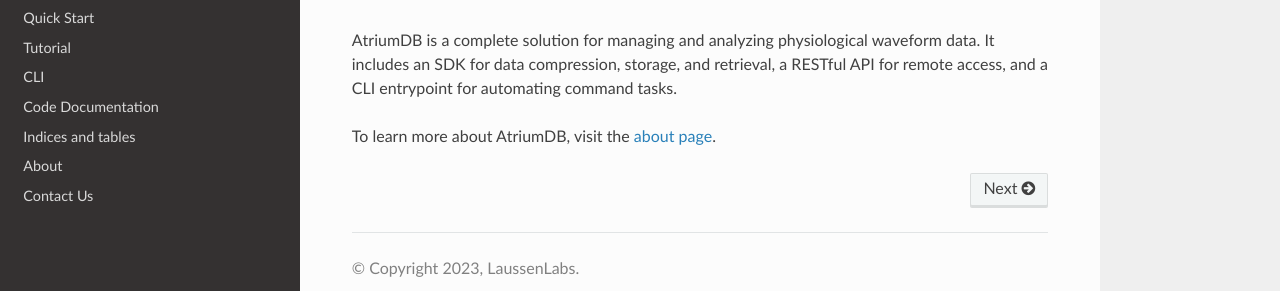
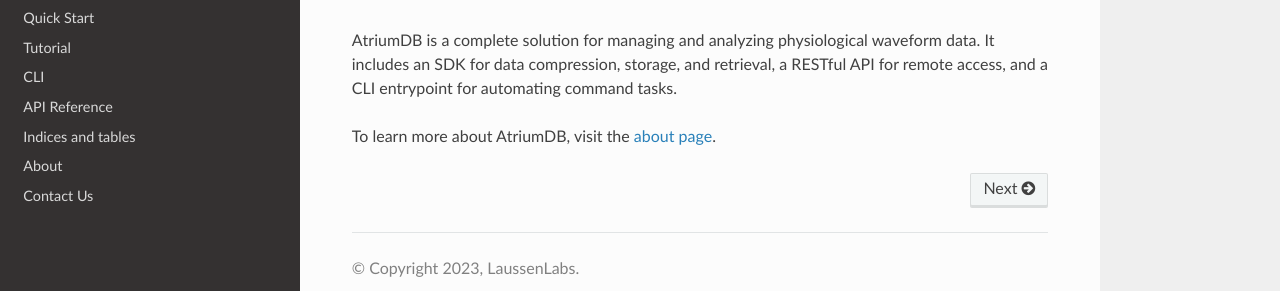
Before and after one commit to LaussenLabs/atriumdb, a Sphinx documentation site: the page built from sdk/docs/source/index.rst, in a window 1280 px wide. Shown: the part 131-422 px from the top of the page. Built offline with Sphinx 7.4.7 and the Read the Docs theme 2.0.0, drawn with Linux system fonts in a browser that asks for light colours.

Commit message:
Change Title For API Ref.

```diff
--- a/sdk/docs/source/contents.rst
+++ b/sdk/docs/source/contents.rst
@@ -3,7 +3,7 @@
    You can adapt this file completely to your liking, but it should at least
    contain the root `toctree` directive.
 
-Code Documentation
+API Reference
 ====================================
 
 .. toctree::
```
